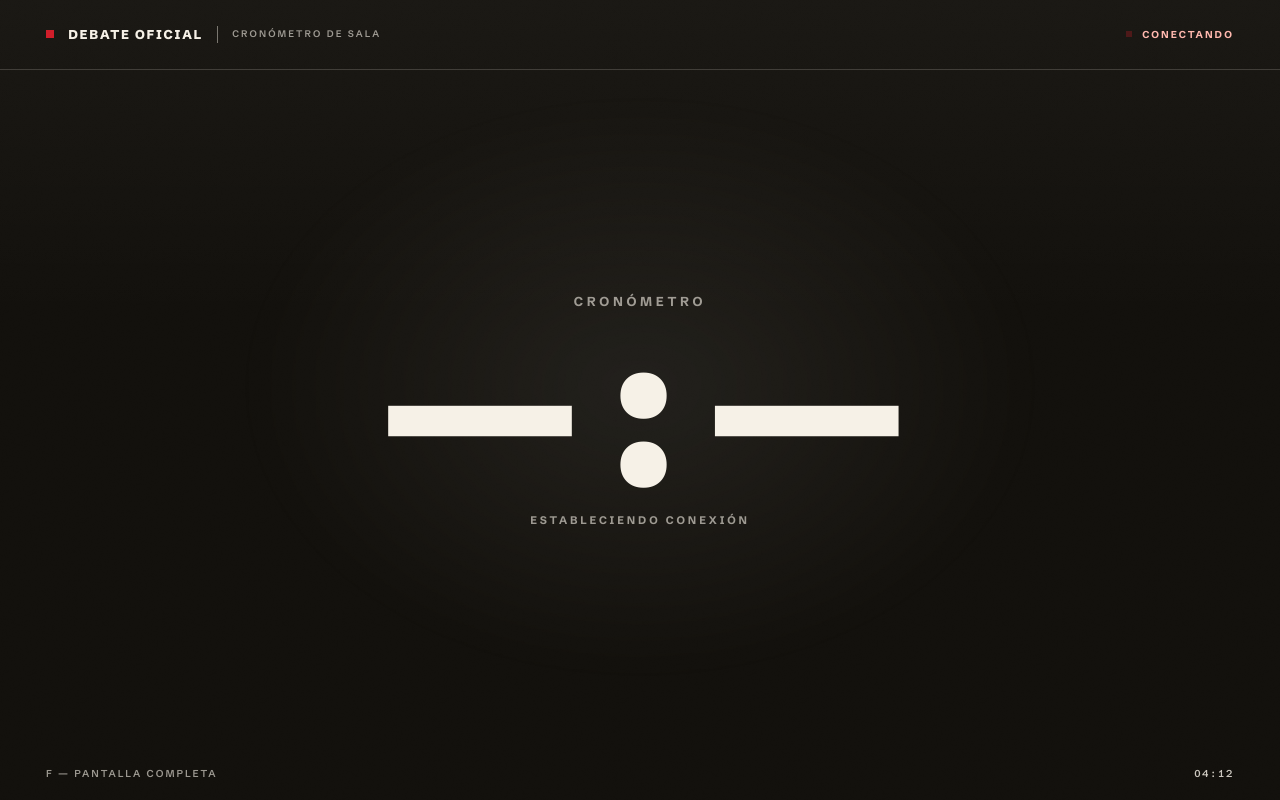
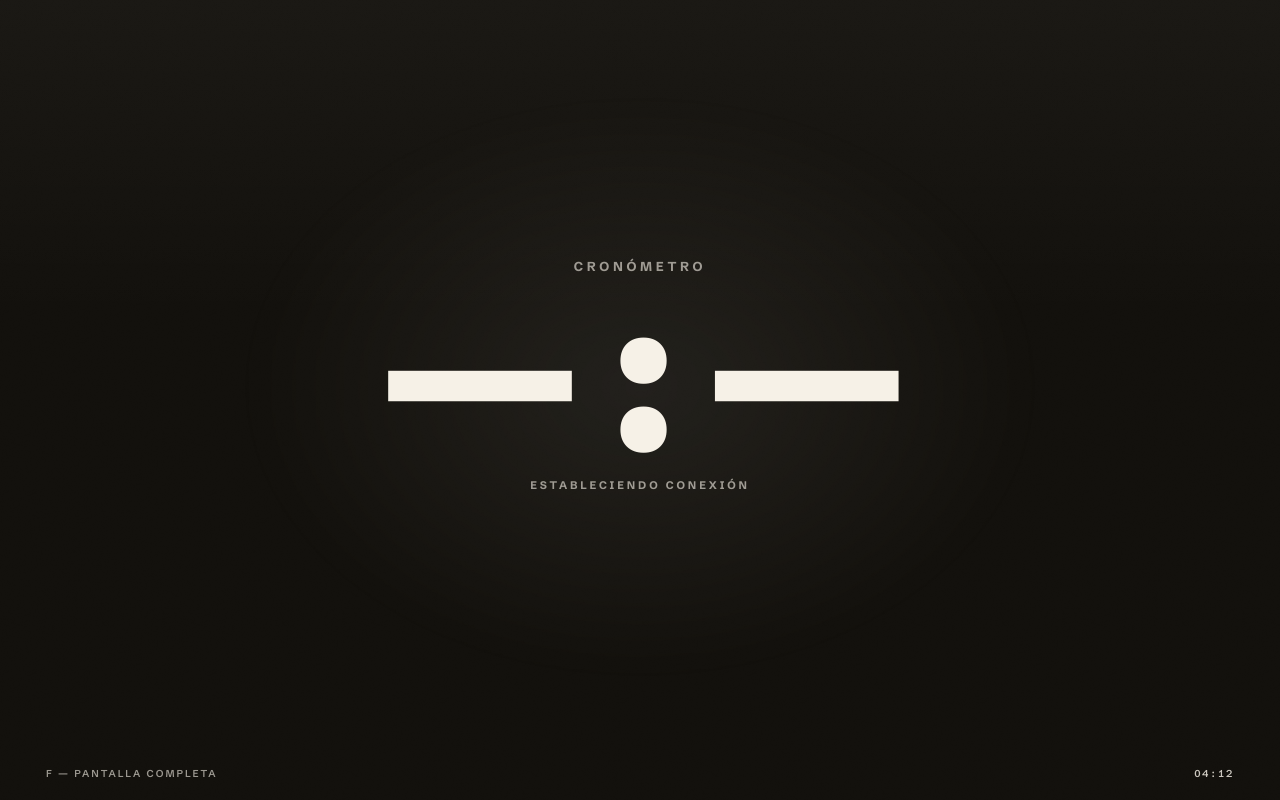
Before and after one commit to RaulTorreM/Timer_Page_Demo, a React (Vite) app in the folder client/: page /timer in a window 1280 px wide. Built offline with nearby package versions, Linux system fonts and the light colour scheme; no server answers.

Commit message:
se quito el header de timer

```diff
--- a/client/src/pages/TimerPage.jsx
+++ b/client/src/pages/TimerPage.jsx
@@ -127,7 +127,7 @@ export default function TimerPage() {
       <div className="alert-wash" aria-hidden="true" />
       <div className="grain" aria-hidden="true" />
 
-      <header className="rail rail-top">
+      {/* <header className="rail rail-top">
         <div className="brandline">
           <span className="mark" aria-hidden="true" />
           <span className="brand-name">{EVENT.name}</span>
@@ -141,7 +141,7 @@ export default function TimerPage() {
             {statusText}
           </span>
         </div>
-      </header>
+      </header> */}
 
       <main className="stage" aria-label="Pantalla del cronómetro">
         {isFlyer ? (
```
